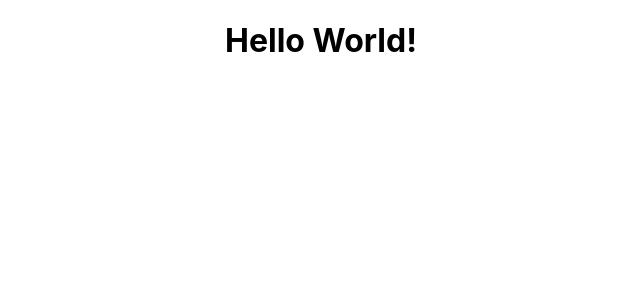
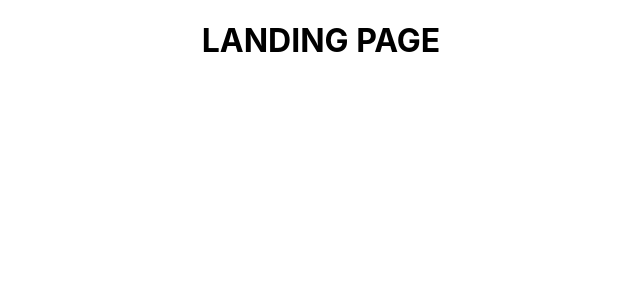
Before and after one commit to KWard94/Keenan-Ward-Portfolio, a React (Create React App) app: page / in a window 1280 px wide. Shown: the top 300 px of the page, without its empty margins (319-959 px from the left). Built offline with nearby package versions, Linux system fonts and the light colour scheme.

Commit message:
commit to add landing page and components dir, change branch

```diff
--- a/src/App.js
+++ b/src/App.js
@@ -1,9 +1,10 @@
 import "./App.css";
+import Landing from "./Components/Landing.jsx";
 
 function App() {
   return (
     <div className="App">
-      <h1>Hello World!</h1>
+      <Landing />
     </div>
   );
 }
--- /dev/null
+++ b/src/Components/Landing.jsx
@@ -0,0 +1,9 @@
+import React from "react";
+
+export default function Landing() {
+  return (
+    <div>
+      <h1>LANDING PAGE</h1>
+    </div>
+  );
+}
```
